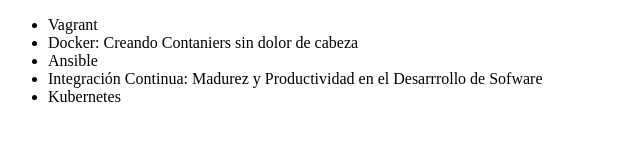
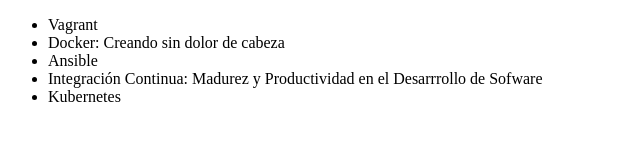
Before and after one commit to adriankof/alura-git, a plain HTML site: page index.html in a window 1280 px wide. Shown: the full height of the page, 0-640 px from the left. Drawn offline with Linux system fonts and the light colour scheme.

Commit message:
Actualizando de nuevo el nombre del curso de Docker

```diff
--- a/index.html
+++ b/index.html
@@ -7,7 +7,7 @@
 <body>
      <ul>
          <li> Vagrant </li>
-         <li> Docker: Creando Contaniers sin dolor de cabeza </li>
+         <li> Docker: Creando sin dolor de cabeza </li>
          <li> Ansible </li>
          <li> Integración Continua: Madurez y Productividad en el Desarrrollo de Sofware  </li>
          <li> Kubernetes </li>
```
